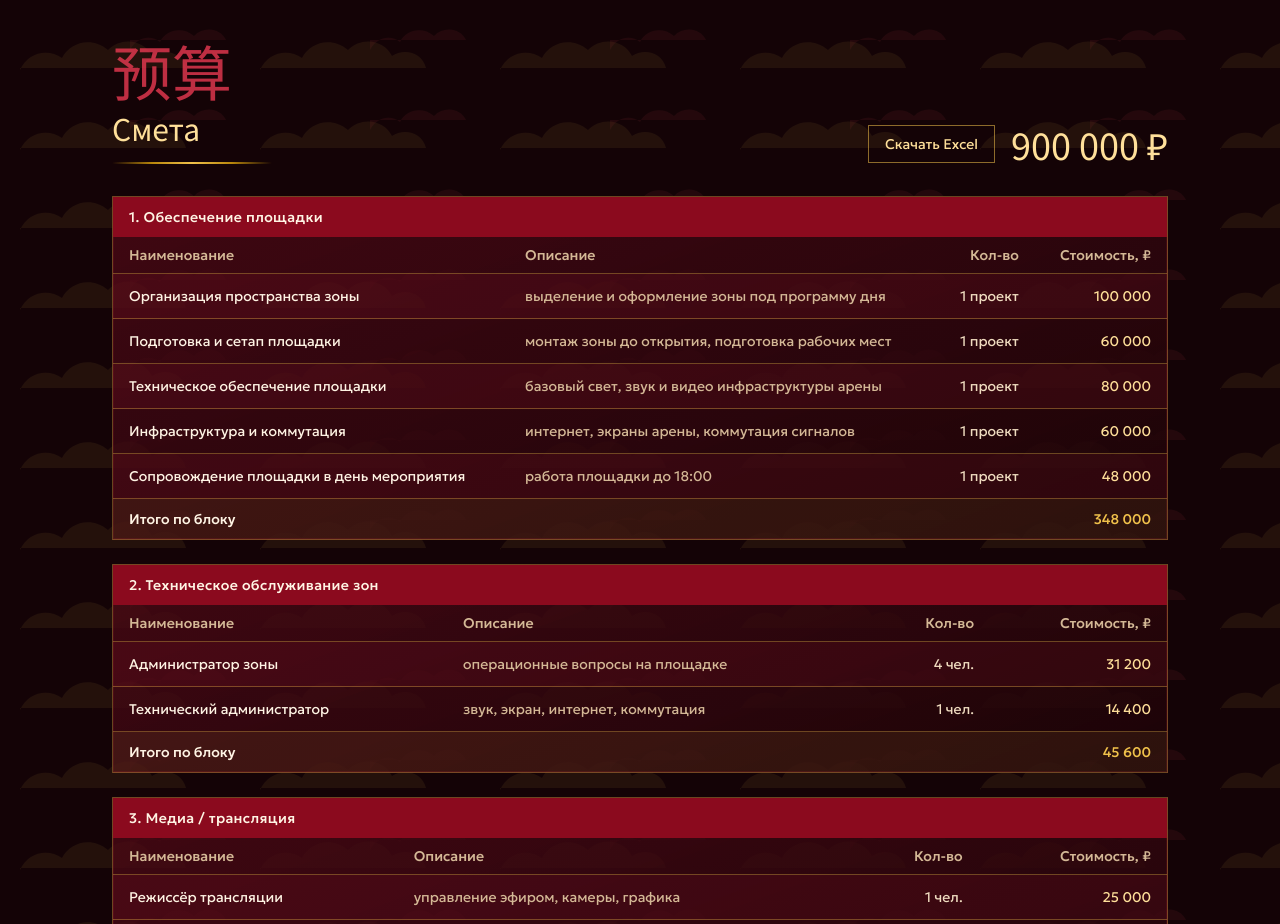
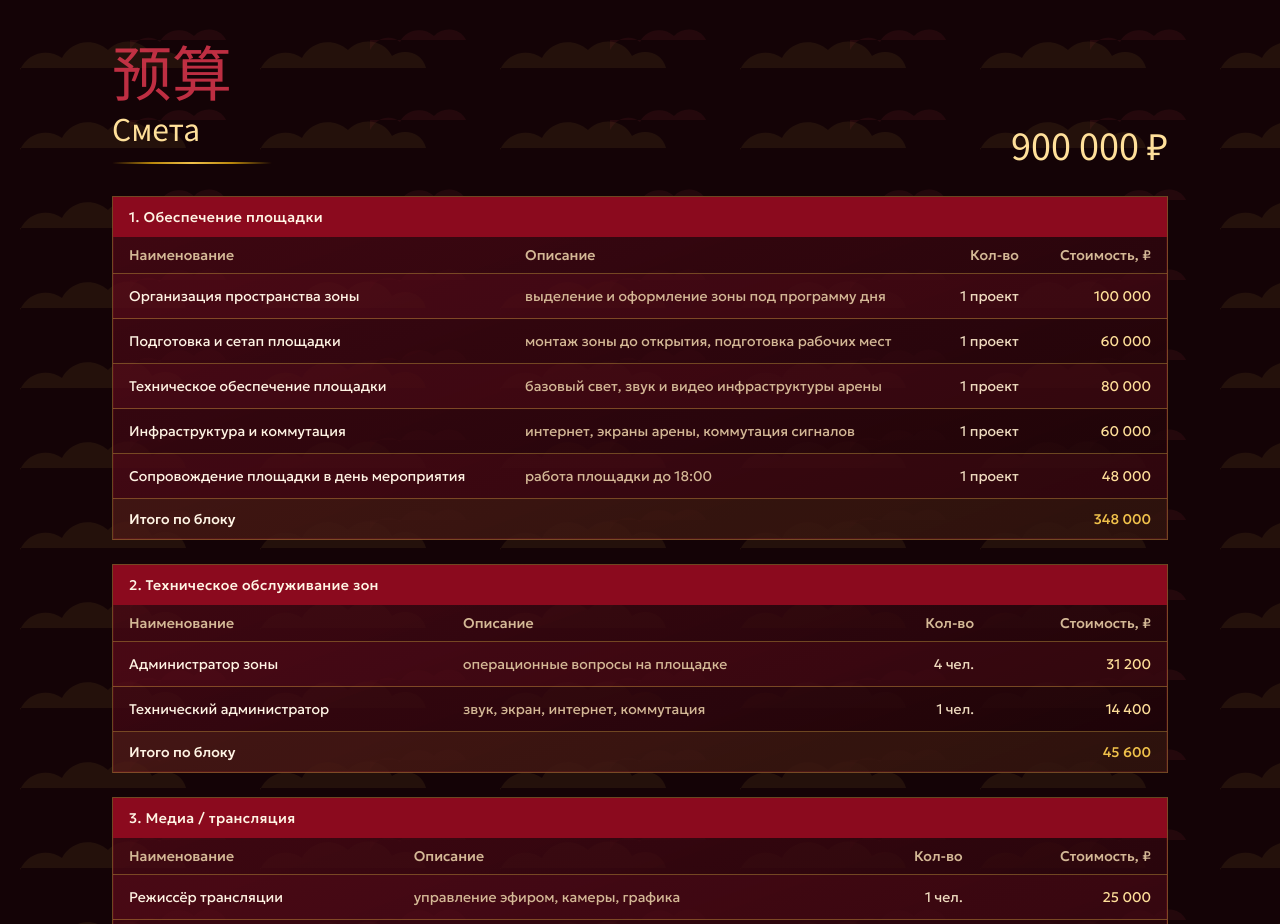
Before and after one commit to DRGNadmin/CyberSybbota, a React (Vite) app: page / in a window 1280 px wide. Shown: the part 2380-3304 px from the top of the page. Built offline with nearby package versions, Linux system fonts and the light colour scheme; a web font is replaced by a local one.

Commit message:
Remove estimate download button from the budget section
Co-authored-by: harakirijkee <harakirijkee@gmail.com>

```diff
--- a/src/App.tsx
+++ b/src/App.tsx
@@ -305,18 +305,9 @@ export default function App() {
         <section id="budget" className="scroll-mt-8">
           <div className="flex flex-wrap items-end justify-between gap-4">
             <SectionTitle zh="预算">Смета</SectionTitle>
-            <div className="flex flex-wrap items-center gap-4">
-              <a
-                href="/MLBB_CyberSaturday_CNY_Smeta.xlsx"
-                download
-                className="border border-[var(--gold)]/55 px-4 py-2 text-sm text-[var(--gold-soft)] transition hover:border-[var(--gold)] hover:bg-[rgba(240,193,75,0.08)]"
-              >
-                Скачать Excel
-              </a>
-              <p className="font-display text-3xl text-[var(--gold-soft)] sm:text-4xl">
-                {formatRub(total)} ₽
-              </p>
-            </div>
+            <p className="font-display text-3xl text-[var(--gold-soft)] sm:text-4xl">
+              {formatRub(total)} ₽
+            </p>
           </div>
           <div className="mt-8 space-y-6">
             {budgetSections.map((section) => (
```
